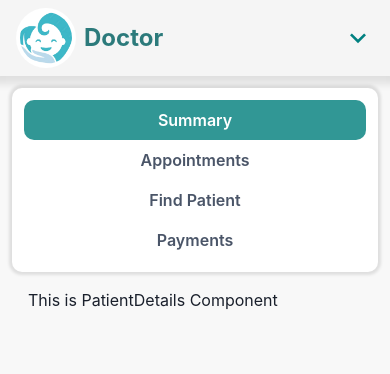
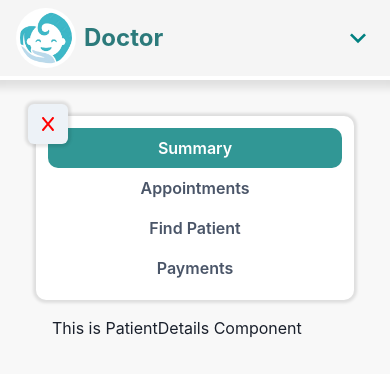
Before and after one commit to Ashish-Sunil-Vaidya/Clinic-Frontend, a React (Vite) app: page /doctor/dashboard in a window 390 px wide. Shown: the top 374 px of the page. Built offline with nearby package versions, Linux system fonts and the light colour scheme.

Commit message:
stage 0.1

```diff
--- a/src/components/dashboard/Dashboard.jsx
+++ b/src/components/dashboard/Dashboard.jsx
@@ -4,17 +4,13 @@ import {
   TabList,
   TabPanel,
   TabPanels,
-  Accordion,
-  AccordionItem,
-  AccordionButton,
-  AccordionPanel,
-  AccordionIcon,
   Box,
-  Divider,
+  IconButton,
 } from "@chakra-ui/react";
 import { tabnames, tabcontent } from "./routes";
 import { FaBars } from "react-icons/fa";
-import { useEffect, useState } from "react";
+import { useEffect, useState, useRef } from "react";
+import { FaX } from "react-icons/fa6";
 
 const Dashboard = () => {
   const chakraCustomButtonTheme = {
@@ -24,17 +20,42 @@ const Dashboard = () => {
   };
 
   const [orientation, setOrientation] = useState("vertical");
+  const [isMobile, setIsMobile] = useState(false);
+  const [show, setShow] = useState(true);
+  const tabRef = useRef(null);
+
+  const handleScroll = () => {
+    console.log("===  Dashboard.jsx [34] ===");
+    if (tabRef.current.scrollTop > 0) {
+      setShow(false);
+    } else {
+      setShow(true);
+    }
+  };
+
   useEffect(() => {
-    if (document.body.clientWidth > 768) {
+    const handleResize = () => {
+      if (window.innerWidth <= 498) setIsMobile(true);
+      else setIsMobile(false);
+      if (window.innerWidth > 768) {
         setOrientation("vertical");
+
+        console.log("isMobile", isMobile);
       } else {
         setOrientation("horizontal");
       }
-  }, [document.body.clientWidth]);
+    };
+    handleResize();
+
+    window.addEventListener("resize", handleResize);
+    return () => {
+      window.removeEventListener("resize", handleResize);
+    };
+  }, []);
 
   return (
     <>
-      {document.body.clientWidth >= 498 ? (
+      {!isMobile ? (
         <Tabs
           variant="soft-rounded"
           colorScheme="teal"
@@ -45,8 +66,16 @@ const Dashboard = () => {
           <Box
             boxShadow="0 0 2px 2px rgba(0,0,0,0.05)"
             bg="white"
-            height="100%"
-            width="30%"
+            height={{
+              sm: "fit-content",
+              md: "100%",
+              lg: "100%",
+              xl: "100%",
+            }}
+            width={{
+              sm: "100%",
+              md: "30%",
+            }}
             borderRadius={10}
           >
             <TabList
@@ -80,13 +109,26 @@ const Dashboard = () => {
           </TabPanels>
         </Tabs>
       ) : (
-        <Tabs variant="soft-rounded" px={3}>
+        <Tabs variant="soft-rounded" px={6} my={6}>
+          <Box ref={tabRef} position="sticky" >
+            <IconButton
+              icon={!show ? <FaBars /> : <FaX />}
+              position="absolute"
+              boxShadow="0 0 3px 3px rgb(0,0,0,.1)"
+              top={-3}
+              left={-2}
+              color={show ? "red" : "black"}
+              onClick={() => setShow(!show)}
+              zIndex={99}
+            />
             <TabList
               flexDirection="column"
               bg="white"
               boxShadow="0 0 3px 3px rgb(0,0,0,.1)"
               p={3}
               borderRadius={10}
+              overflow="hidden"
+              sx={!show && { width: "0", height: "0" }}
             >
               {tabnames.map((tabname, index) => (
                 <Tab _selected={chakraCustomButtonTheme} key={index}>
@@ -94,9 +136,10 @@ const Dashboard = () => {
                 </Tab>
               ))}
             </TabList>
-          <TabPanels>
+          </Box>
+          <TabPanels onScroll={handleScroll} >
             {tabcontent.map((content, index) => (
-              <TabPanel key={index}>{content}</TabPanel>
+              <TabPanel key={index}  >{content}</TabPanel>
             ))}
           </TabPanels>
         </Tabs>
--- a/src/components/header/Header.jsx
+++ b/src/components/header/Header.jsx
@@ -1,3 +1,4 @@
+import { useState, useEffect } from "react";
 import {
   Flex,
   Link,
@@ -15,56 +16,24 @@ import { useNavigate } from "react-router-dom";
 
 const Header = ({ role, navlinks }) => {
   const navigate = useNavigate();
+  const [isMobile, setIsMobile] = useState(false);
+
+  useEffect(() => {
+    const handleResize = () => {
+      setIsMobile(document.body.clientWidth <= 500);
+    };
+    handleResize();
+    window.addEventListener("resize", handleResize);
+
+    // Cleanup the event listener on component unmount
+    return () => {
+      window.removeEventListener("resize", handleResize);
+    };
+  }, []);
+
   return (
     <>
-      {document.body.clientWidth > 500 ? (
-        <Flex
-          px={8}
-          py={2}
-          align="center"
-          justify="space-between"
-          boxShadow="0 0 2px 2px rgba(0,0,0,0.05)"
-          borderRadius={10}
-          bg="white"
-          flexWrap="wrap"
-        >
-          <Flex alignItems="center">
-            <Image
-              boxSize="60px"
-              objectFit="cover"
-              src={logo}
-              alt="Code Surgery Squad"
-              bg="white"
-              borderRadius="50%"
-              p={1}
-            />
-            <Box mx={2} fontSize="1.5rem" fontWeight="bold" color="teal.600">
-              {role}
-            </Box>
-          </Flex>
-          <Flex gap={10}>
-            <Flex align="center" gap={2}>
-              {navlinks.map(({ name, path }, index) => {
-                console.log(name, path);
-                return (
-                  <Box key={index} fontSize="1.2rem" fontWeight={600}>
-                    <Button
-                      color="teal"
-                      variant="link"
-                      onClick={() => navigate(path)}
-                    >
-                      {name}
-                    </Button>
-                  </Box>
-                );
-              })}
-            </Flex>
-            <Box>
-              <Button colorScheme="red">Logout</Button>
-            </Box>
-          </Flex>
-        </Flex>
-      ) : (
+      {isMobile ? (
         <Accordion allowToggle bg="white" boxShadow="0 0 8px 8px rgb(0,0,0,.1)">
           <AccordionItem border={0}>
             <AccordionButton justifyContent="space-between" color="teal">
@@ -87,7 +56,7 @@ const Header = ({ role, navlinks }) => {
                   {role}
                 </Box>
               </Flex>
-              <AccordionIcon fontSize="2rem"/>
+              <AccordionIcon fontSize="2rem" />
             </AccordionButton>
 
             <AccordionPanel>
@@ -109,6 +78,54 @@ const Header = ({ role, navlinks }) => {
             </AccordionPanel>
           </AccordionItem>
         </Accordion>
+      ) : (
+        <Box px={3} pt={3}>
+          <Flex
+            h="100%"
+            align="center"
+            justify="space-between"
+            boxShadow="0 0 2px 2px rgba(0,0,0,0.05)"
+            borderRadius={10}
+            bg="white"
+            flexWrap="wrap"
+            px={3}
+          >
+            <Flex alignItems="center">
+              <Image
+                boxSize="60px"
+                objectFit="cover"
+                src={logo}
+                alt="Code Surgery Squad"
+                bg="white"
+                borderRadius="50%"
+                p={1}
+              />
+              <Box mx={2} fontSize="1.5rem" fontWeight="bold" color="teal.600">
+                {role}
+              </Box>
+            </Flex>
+            <Flex gap={10}>
+              <Flex align="center" gap={2}>
+                {navlinks.map(({ name, path }, index) => {
+                  return (
+                    <Box key={index} fontSize="1.2rem" fontWeight={600}>
+                      <Button
+                        color="teal"
+                        variant="link"
+                        onClick={() => navigate(path)}
+                      >
+                        {name}
+                      </Button>
+                    </Box>
+                  );
+                })}
+              </Flex>
+              <Box>
+                <Button colorScheme="red">Logout</Button>
+              </Box>
+            </Flex>
+          </Flex>
+        </Box>
       )}
     </>
   );
--- a/src/pages/Home.jsx
+++ b/src/pages/Home.jsx
@@ -10,16 +10,16 @@ const Home = ({ role, navlinks, component }) => {
     <Flex
       w="100%"
       h="100svh"
-      overflowY="auto"
+      // overflowY="auto"
       bg="#F8F8F8"
-      gap={3}
-      p={{
-        sm: 3,
-      }}
-      flexDirection="column"
+      // gap={3}
+
+      // flexDirection="column"
+      display="grid"
+      gridTemplateRows="80px calc(100svh - 80px)"
     >
       <Header {...headerProps} />
-      <Box flex={1}>{component}</Box>
+      <Box flex={1} p={3} overflowY="hidden">{component}</Box>
     </Flex>
   );
 };
```
Lines whose indentation alone changed are shown as unchanged.
